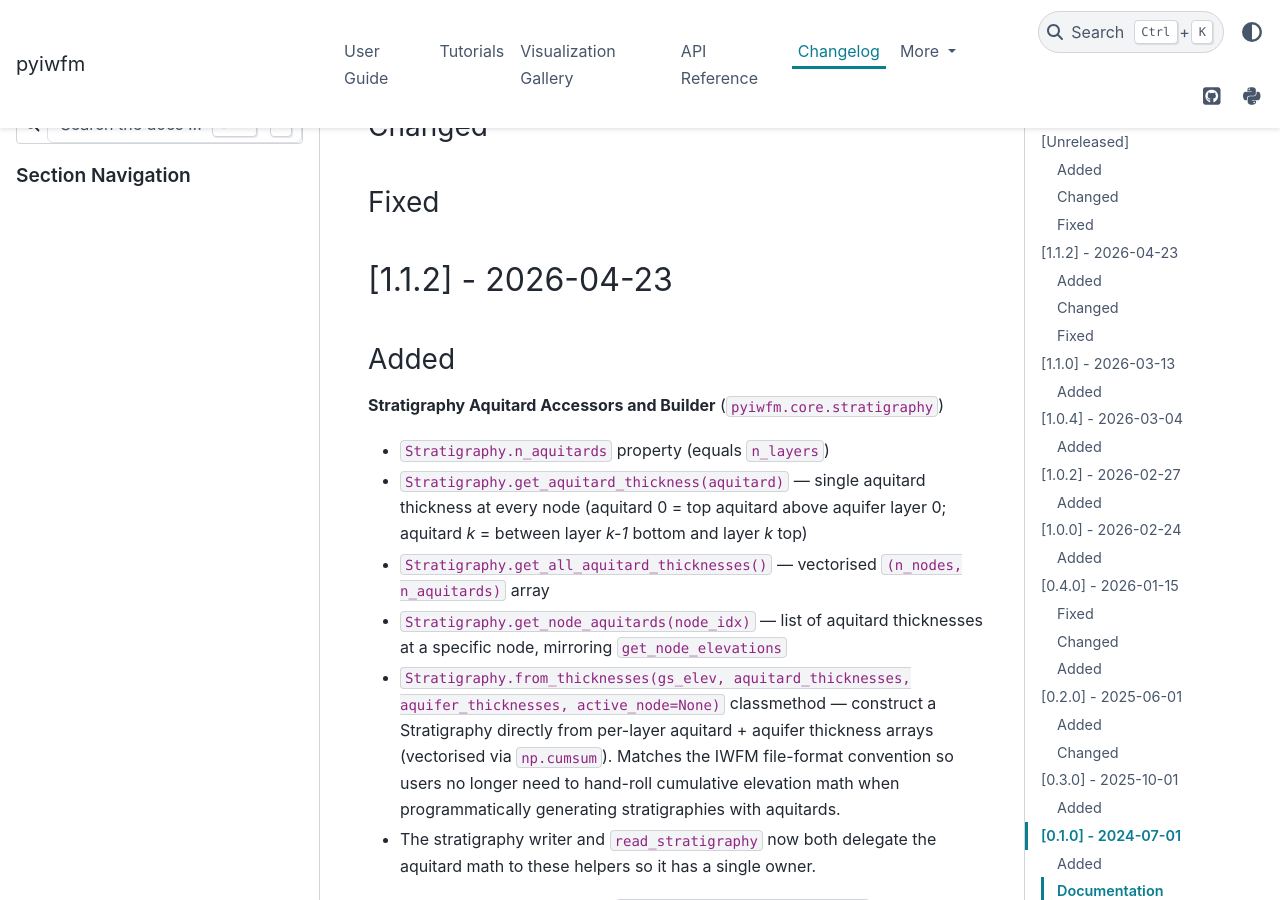
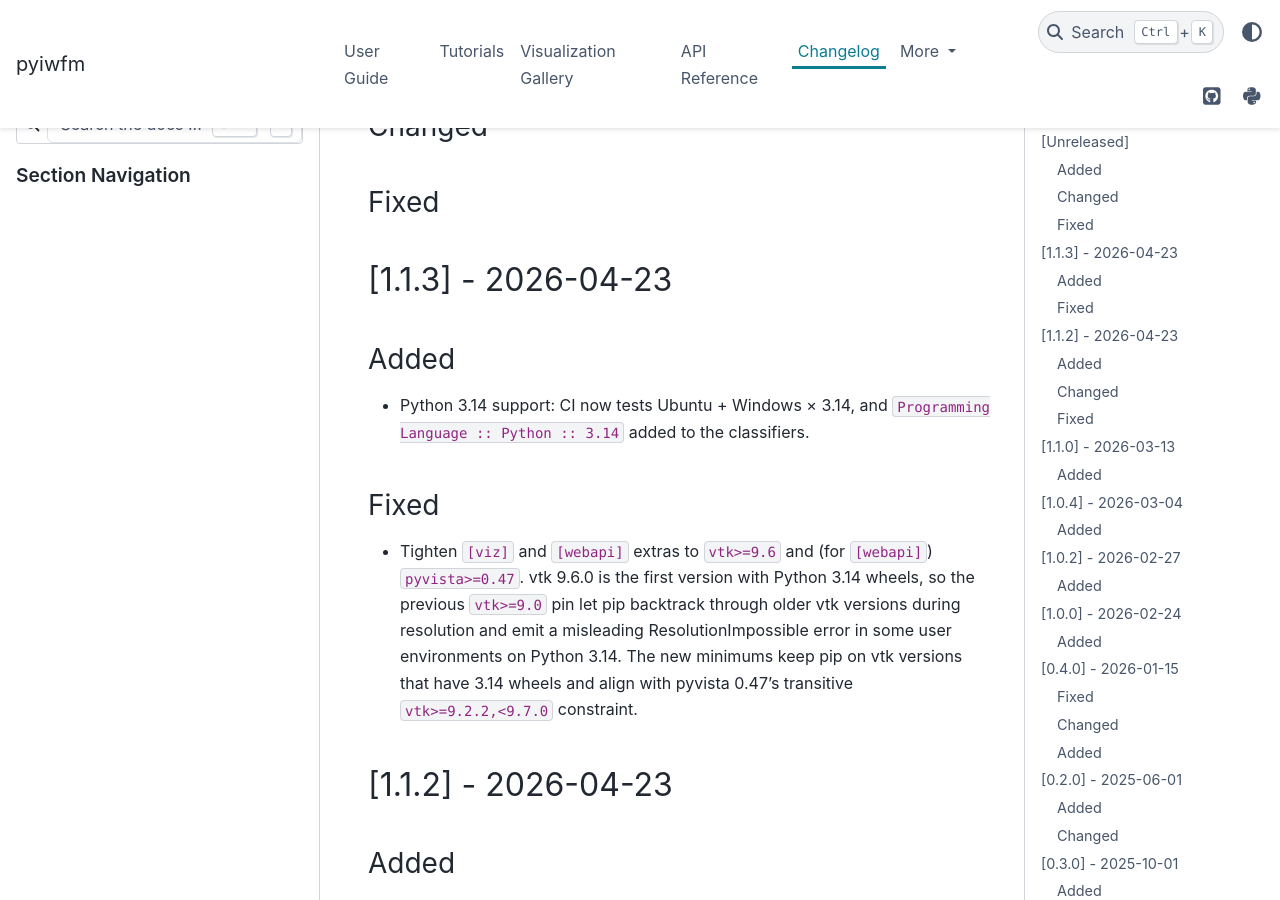
Before and after one commit to hatch-tyler/pyiwfm, a Sphinx documentation site: the page built from docs/changelog.rst, in a window 1280 px wide and 900 px high, scrolled down 462 px. Built offline with Sphinx 7.4.7 and the PyData theme 0.15.4, drawn with Linux system fonts in a browser that asks for light colours.

Commit message:
Update changelog for v1.1.3
Co-Authored-By: Claude Opus 4.7 (1M context) <noreply@anthropic.com>

```diff
--- a/docs/changelog.rst
+++ b/docs/changelog.rst
@@ -17,6 +17,27 @@ Changed
 
 Fixed
 ~~~~~
+
+[1.1.3] - 2026-04-23
+--------------------
+
+Added
+~~~~~
+
+- Python 3.14 support: CI now tests Ubuntu + Windows × 3.14, and
+  ``Programming Language :: Python :: 3.14`` added to the classifiers.
+
+Fixed
+~~~~~
+
+- Tighten ``[viz]`` and ``[webapi]`` extras to ``vtk>=9.6`` and
+  (for ``[webapi]``) ``pyvista>=0.47``. vtk 9.6.0 is the first
+  version with Python 3.14 wheels, so the previous ``vtk>=9.0`` pin
+  let pip backtrack through older vtk versions during resolution and
+  emit a misleading ResolutionImpossible error in some user
+  environments on Python 3.14. The new minimums keep pip on vtk
+  versions that have 3.14 wheels and align with pyvista 0.47's
+  transitive ``vtk>=9.2.2,<9.7.0`` constraint.
 
 [1.1.2] - 2026-04-23
 --------------------
```
